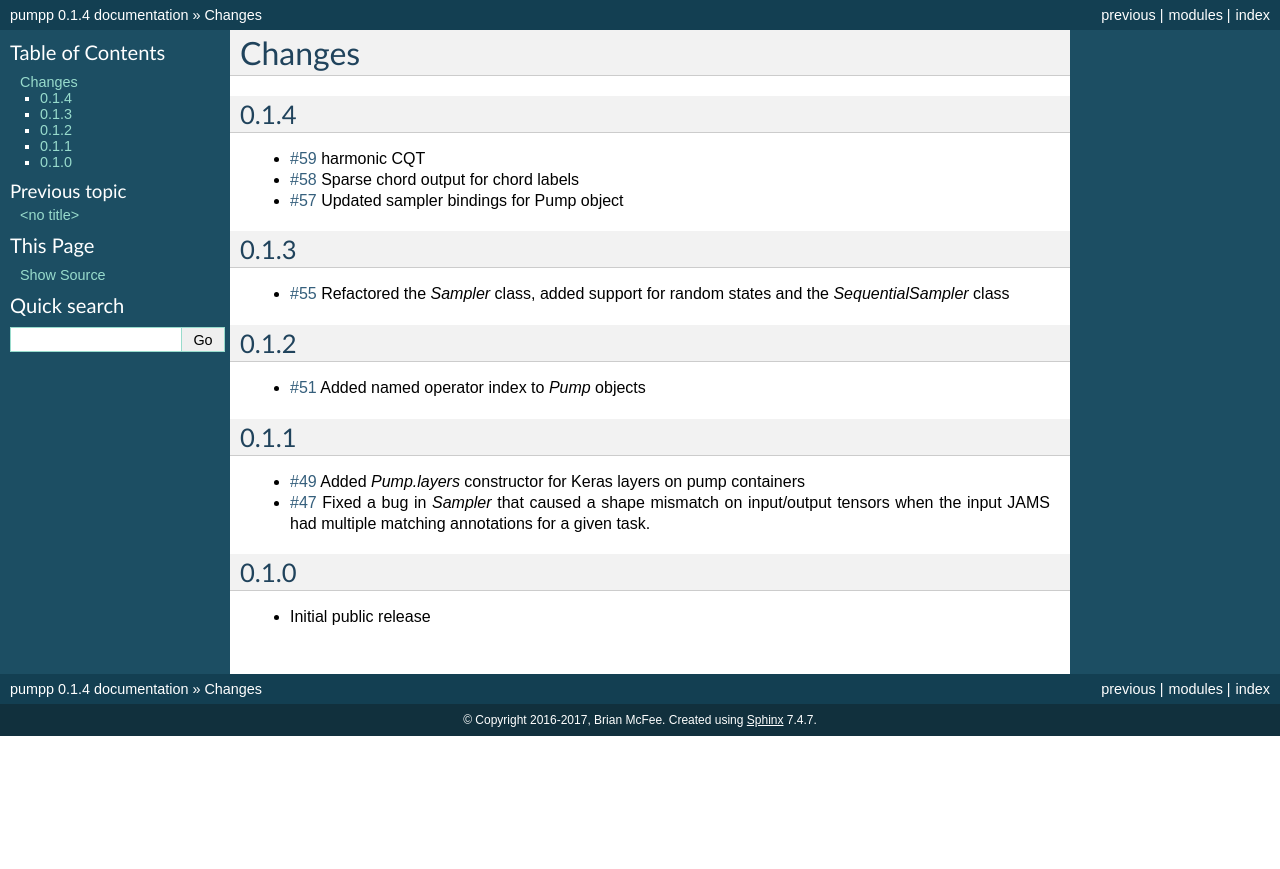
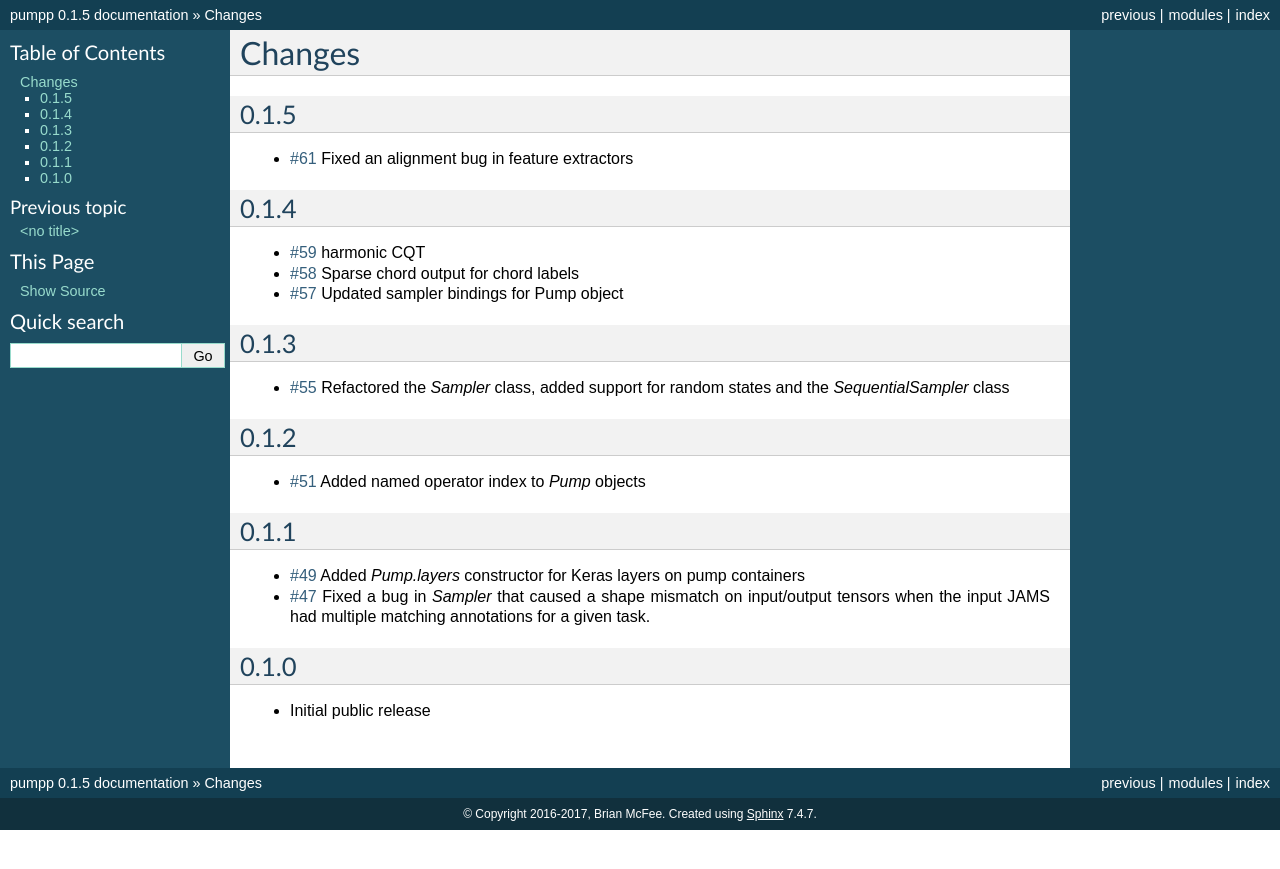
Before and after one commit to bmcfee/pumpp, a Sphinx documentation site: the page built from docs/changes.rst, in a window 1280 px wide. Shown: the top 869 px of the page. Built offline with Sphinx 7.4.7, drawn with Linux system fonts in a browser that asks for light colours.

Commit message:
up for 0.1.5 release

```diff
--- a/docs/changes.rst
+++ b/docs/changes.rst
@@ -1,5 +1,11 @@
 Changes
 -------
+
+0.1.5
+=====
+- `#61`_ Fixed an alignment bug in feature extractors
+
+.. _#61: https://github.com/bmcfee/pumpp/pull/61
 
 0.1.4
 =====
--- a/pumpp/version.py
+++ b/pumpp/version.py
@@ -3,4 +3,4 @@
 """Version info"""
 
 short_version = '0.1'
-version = '0.1.4'
+version = '0.1.5'
```
